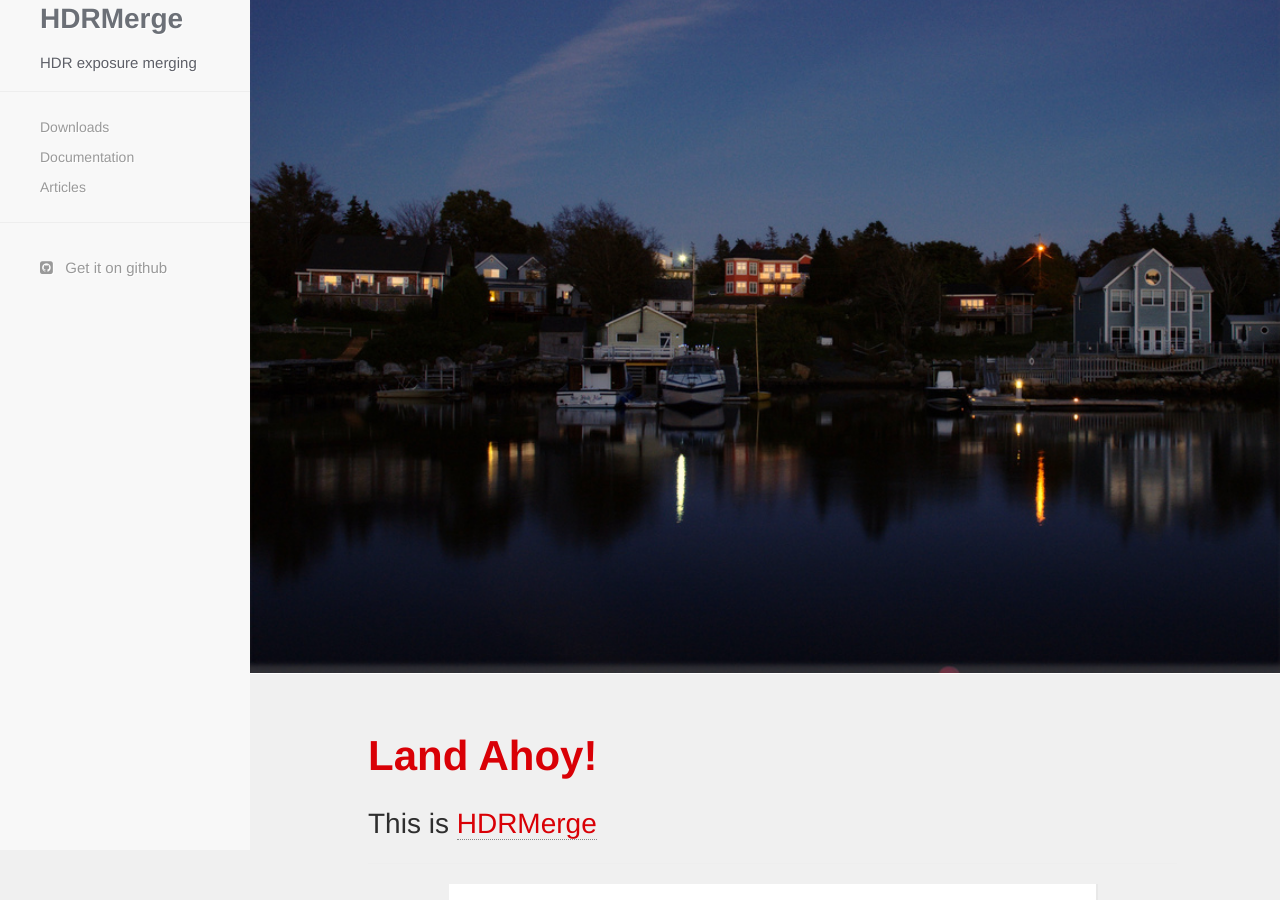
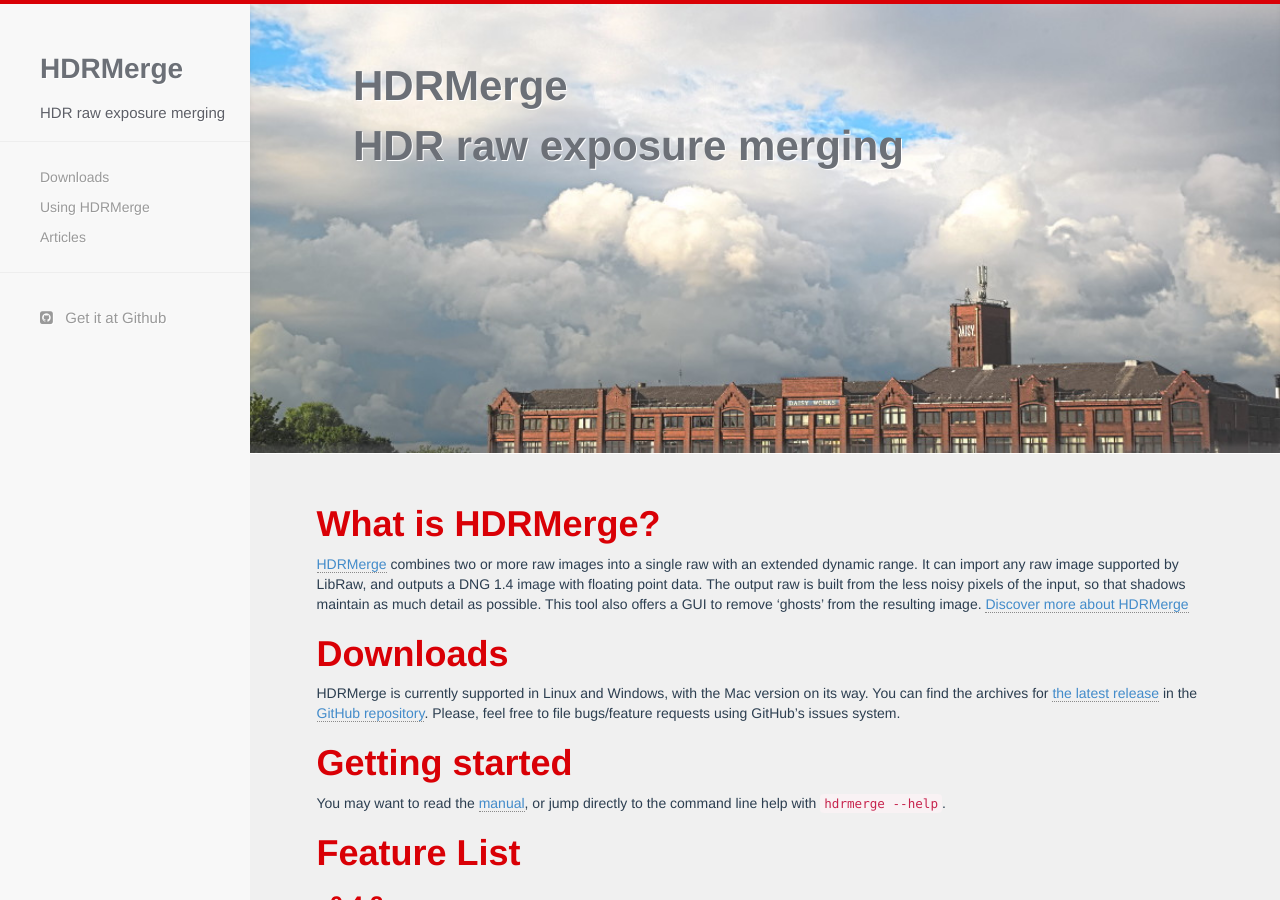
Before and after one commit to jcelaya/hdrmerge, a Jekyll site: the page built from index.md, in a window 1280 px wide and 900 px high. Built offline with Jekyll 4.4.1, drawn with Linux system fonts in a browser that asks for light colours; nearby versions of some CDN libraries; Markdown is read by kramdown in place of the engine named in the settings; some of the changed text lies outside the part shown.

Commit message:
Doc: Add the current content to the website.
- Add all the content in the README to three posts in the website.
- Add a top image to every page, with a default one.
- Small changes in the design.

```diff
--- a/_config.yml
+++ b/_config.yml
@@ -3,7 +3,7 @@
 markdown: redcarpet
 pygments: true
 baseurl: /hdrmerge
-description: HDR exposure merging
+description: HDR raw exposure merging
 github: http://www.github.com/jcelaya/hdrmerge
 twitter: http://www.twitter.com/
 facebook: http://www.facebook.com
--- a/_includes/navbars.html
+++ b/_includes/navbars.html
@@ -12,8 +12,8 @@
         </div>
         <div class="navbar-collapse collapse">
             <ul class="nav navbar-nav">
-                <li><a href="{{ site.baseurl }}/download.html">Downloads</a></li>
-                <li><a href="{{ site.baseurl }}/doc.html">Documentation</a></li>
+                <li><a href="{{ site.github }}/releases/latest">Downloads</a></li>
+                <li><a href="{% post_url 2014-05-24-using-hdrmerge%}">Using HDRMerge</a></li>
                 <li><a href="{{ site.baseurl }}/list.html">Articles</a></li>
             </ul>
         </div>
@@ -26,12 +26,12 @@
             <a href="{{ site.baseurl }}/"><h1 class="brand">{{ site.name }}</h1></a><h3>{{ site.description }}</h3>
         </li>
         <hr />
-        <li><a href="{{ site.baseurl }}/download.html">Downloads</a></li>
-        <li><a href="{{ site.baseurl }}/doc.html">Documentation</a></li>
+        <li><a href="{{ site.github }}/releases/latest">Downloads</a></li>
+        <li><a href="{% post_url 2014-05-24-using-hdrmerge%}">Using HDRMerge</a></li>
         <li><a href="{{ site.baseurl }}/list.html">Articles</a></li>
         <hr />
         <div id="social-wrapper">
-            <li> <a href="{{ site.github }}"><i class="fa fa-github-square"></i> &nbsp; Get it on github</a> </li>
+            <li> <a href="{{ site.github }}"><i class="fa fa-github-square"></i> &nbsp; Get it at Github</a> </li>
 {% comment %}
             <li> <a href="{{ site.twitter }}"><i class="fa fa-twitter-square"></i> @twitter</a></li>
             <li> <a href="{{ site.linkedin }}"><i class="fa fa-linkedin-square"></i> linkedin</a> </li>
--- a/_layouts/default.html
+++ b/_layouts/default.html
@@ -5,7 +5,17 @@
     <!--<div class="nav-toggle"><i class="fa fa-bars fa-2x"></i> Herring Cove </div>-->
     <div id="wrapper">
 {% include navbars.html %}
+    {% if page.image %}<style>.showcase-wrapper {background-image: url("{{ site.baseurl }}/images/{{ page.image }}");}</style>
+    {% else %}<style>.showcase-wrapper {background-image: url("{{ site.baseurl }}/images/index.jpg");}</style>{% endif %}
+    <div class="showcase-wrapper sticky">
+        <div class="showcase-text">
+            {{ page.title }}{% if page.subtitle %}<br />
+            <smaller>{{ page.subtitle }}</smaller>{% endif %}
+        </div>
+    </div>
+    <div class="container">
 {{ content }}
+    </div>
 {% include foot.html %}
     </div>
 </body>
--- a/_layouts/post.html
+++ b/_layouts/post.html
@@ -2,7 +2,6 @@
 layout: default
 ---
 <div id="article">
-    <div class="article-title">{{ page.title }}</div>
     <p class="meta"><small>&nbsp;<i class="fa fa-calendar-o"></i> {{ page.date | date_to_string}}</small></p> <hr/>
     <div class="post">
         {{ content }}
--- a/css/hc.css
+++ b/css/hc.css
@@ -16,13 +16,7 @@
   color:#d90006
 }
 
-h1
-{
-  font-weight:700;
-  color:#6d7680
-}
-
-h2,h3
+h1,h2,h3
 {
   font-weight:700
 }
@@ -59,7 +53,7 @@
 
 .container
 {
-  width:80%;
+  width:90%;
   padding-right:0;
   padding-top:30px
 }
@@ -252,14 +246,14 @@
 .showcase-wrapper
 {
   width:100%;
-  height:80vh;
-  min-height:500px;
-  margin-top:-50px;
+  height:50vh;
+  min-height:250px;
   box-shadow:inset 0 -10px 5px -2px rgba(119,119,119,0.35);
   -moz-box-shadow:inset 0 -10px 5px -2px rgba(119,119,119,0.35);
   -webkit-box-shadow:inset 0 -10px 5px -2px rgba(119,119,119,0.35);
   border-bottom:solid 1px #fff;
   background-size: cover;
+  background-position: right top;
   z-index:-4
 }
 
@@ -268,9 +262,11 @@
   font-size:3em;
   font-family:"Helvetica Neue", helvetica, "Open Sans", sans-serif;
   font-weight:bolder;
-  color:#fff;
-  text-align:center;
-  padding-top:20%
+  color:#6c7077;
+  text-align:left;
+  padding-top:5%;
+  padding-left:10%;
+  text-shadow:1px 1px #fff
 }
 
 .wide
@@ -279,43 +275,6 @@
   background-color:#fff;
   margin:0;
   padding:0 10% 30px
-}
-
-#welcome-greeting
-{
-  width:100%;
-  padding-top:5px
-}
-
-#welcome-greeting > h1
-{
-  font-size:3em;
-  font-weight:700;
-  color:#d90006;
-  line-height:130%
-}
-
-#welcome-greeting h1:hover
-{
-  font-size:3em;
-  font-weight:700;
-  color:#2d4440;
-  transition:all .5s ease 0
-}
-
-#welcome-greeting > h2
-{
-  font-size:2em;
-  font-weight:100;
-  color:#2e2e2e;
-  padding-top:0;
-  line-height:140%
-}
-
-#welcome-greeting h2 a
-{
-  font-weight:100;
-  color:#d90006
 }
 
 .credit
@@ -388,7 +347,7 @@
 #article
 {
   margin-bottom:30px;
-  /*background-color:#f9f9f9;*/
+  background-color:#f9f9f9;
   box-shadow:1px 1px 0 1px #e8e8e8;
   padding:10px 40px 0
 }
@@ -680,11 +639,6 @@
   display:none
 }
 
-#article h1,#article h2,#article h3
-{
-  color:#3a3a3a
-}
-
 @media (max-width:767px) {
 
 #wrapper {
@@ -725,13 +679,6 @@
 }
 
 @media screen and (max-width: 500px) {
-  #welcome-greeting h2 {
-   font-size: 15px;
-   transition: all 0.2s ease 0s;
-   font-weight: 200;
-   line-height: 30px;
-
-  }
   .container {
     width: 100%;
     margin: 0 0 0 0;
--- a/index.html
+++ /dev/null
@@ -1,29 +0,0 @@
----
-layout: default
-title: HDRMerge
----
-<!-- Index content -->
-<style>.showcase-wrapper {background-image: url("{{ site.baseurl }}/images/showcase.jpg");}</style>
-<div class="showcase-wrapper sticky">
-    <div class="showcase-text">
-        {% for post in site.posts limit: 1 %}
-        <span class="badge lazy"><smaller>FRESHLY MINTED</smaller></span><br>{{ post.title }}<br><a href="{{ site.baseurl }}{{ post.url }}"><button type="button" class="btn btn-default showcase-button">Read More</button></a>
-        {% endfor %}
-    </div>
-</div>
-
-<div class="container">
-    <div id="welcome-greeting">
-        <h1>Land Ahoy!</h1>
-        <h2>This is <a href="https://github.com/jcelaya/hdrmerge">HDRMerge</a></h2> <hr />
-    </div>
-    <div class="recent-posts">
-        <h1>Recent Posts</h1>
-        <ul class="homepage-posts most-recent">
-            {% for post in site.posts limit: 3 %}
-            <li><span><h4><a href="{{ site.baseurl }}{{ post.url }}">{{ post.title }}</a><time class="pull-right post-list">{{ post.date | date_to_string | date: "%b %-d, %Y"  }}</time></h4></span></li>
-            {% endfor %}
-            <a href="{{ site.baseurl }}/list.html">View More...</a>
-        </ul>
-    </div>
-</div>
--- /dev/null
+++ b/index.md
@@ -0,0 +1,73 @@
+---
+layout: default
+image: index.jpg
+title: HDRMerge
+subtitle: HDR raw exposure merging
+---
+# What is HDRMerge?
+
+[HDRMerge](https://github.com/jcelaya/hdrmerge) combines two or more raw images into a single raw with an extended dynamic range. It can import any raw image supported by LibRaw, and outputs a DNG 1.4 image with floating point data. The output raw is built from the less noisy pixels of the input, so that shadows maintain as much detail as possible. This tool also offers a GUI to remove 'ghosts' from the resulting image. [Discover more about HDRMerge]({% post_url 2014-05-24-what-is-hdrmerge %})
+
+
+# Downloads
+
+HDRMerge is currently supported in Linux and Windows, with the Mac version on its way. You can find the archives for [the latest release]({{ site.github }}/releases/latest) in the [GitHub repository]({{ site.github }}). Please, feel free to file bugs/feature requests using GitHub's issues system.
+
+
+# Getting started
+
+You may want to read the [manual]({% post_url 2014-05-24-using-hdrmerge %}), or jump directly to the command line help with `hdrmerge --help`.
+
+
+# Feature List
+
+### v0.4.2:
+
+* Improved GUI:
+  * A slider to control the brush radius.
+  * A slider to control the preview exposure.
+  * Movable toolbars.
+  * Layer selector with color codes.
+  * Improved brush visibility on different backgrounds.
+  * Posibility of saving the output options.
+* First release with a Windows version, both 32- and 64-bit.
+
+### v0.4.1:
+
+* Bugfixes release
+
+### v0.4:
+
+* Great performance improvements with OpenMP.
+* Not depend anymore on DNG & XMP SDK! Windows and Mac version soon...
+* More robust MBT alignment.
+* More control on the logging output.
+* The user may disable alignment and/or cropping. This is most useful to obtain an image of the same size as the inputs. Some programs have this requirement to apply a flat-field image, for instance.
+
+### v0.3: The first public version of HDRMerge
+
+* Supports any raw format supported by LibRaw.
+* Automatic alignment of small translations.
+* Automatic crop to the optimal size.
+* Automatic merge mask creation. The mask identifies the best source image for each pixel of the output.
+* Editable merge mask, to manually select pixels from specific source images.
+* Writes DNG files with 16, 24 and 32 bits per pixel.
+* Writes full, half or no preview to the output image.
+* Copies the EXIF data from the least exposed source image.
+
+
+# License
+
+HDRMerge is free software: you can redistribute it and/or modify it under the terms of the GNU General Public License as published by the Free Software Foundation, either version 3 of the License, or (at your option) any later version.
+
+HDRMerge is distributed in the hope that it will be useful, but WITHOUT ANY WARRANTY; without even the implied warranty of MERCHANTABILITY or FITNESS FOR A PARTICULAR PURPOSE. See the GNU General Public License for more details.
+
+
+# Acknowledgments
+
+HDRMerge is what it is thanks to all the people that have contributed ideas, critics and samples to improve it. In particular, thanks to the team of [RawTherapee](http://rawtherapee.com/). Also, HDRMerge implements or is based on the techniques described in the following works:
+
+1. Ward, G. (2003). Fast, robust image registration for compositing high dynamic range photographs from hand-held exposures. *Journal of graphics tools*, 8(2), 17-30.
++  Guillermo Luijk, Zero Noise, <http://www.guillermoluijk.com/tutorial/zeronoise/index.html>
++  Jens Mueller, dngconvert, <https://github.com/jmue/dngconvert>
++  Jarosz, W. (2001). Fast image convolutions. In SIGGRAPH Workshop. Code from Ivan Kuckir, <http://blog.ivank.net/fastest-gaussian-blur.html>
--- a/list.html
+++ b/list.html
@@ -4,7 +4,6 @@
 ---
 <div class="container">
     <div id="article">
-        <h1>Articles</h1>
         <ul class="posts">
             {% for post in site.posts %}
             <li><span><a href="{{ site.baseurl }}{{ post.url }}">{{ post.title }}</a><time class="pull-right post-list">{{ post.date | date_to_string | date: "%b %-d, %Y"  }}</time></span></li>
```
Also changed, not shown: _posts/2014-05-24-building-hdrmerge.md (added, +27 -0 lines), _posts/2014-05-24-using-hdrmerge.md (added, +17 -0 lines), _posts/2014-05-24-what-is-hdrmerge.md (added, +42 -0 lines), README.md, images/cc.jpg (deleted), images/index.jpg (added), images/self.jpg (deleted), images/showcase.jpg (deleted).
